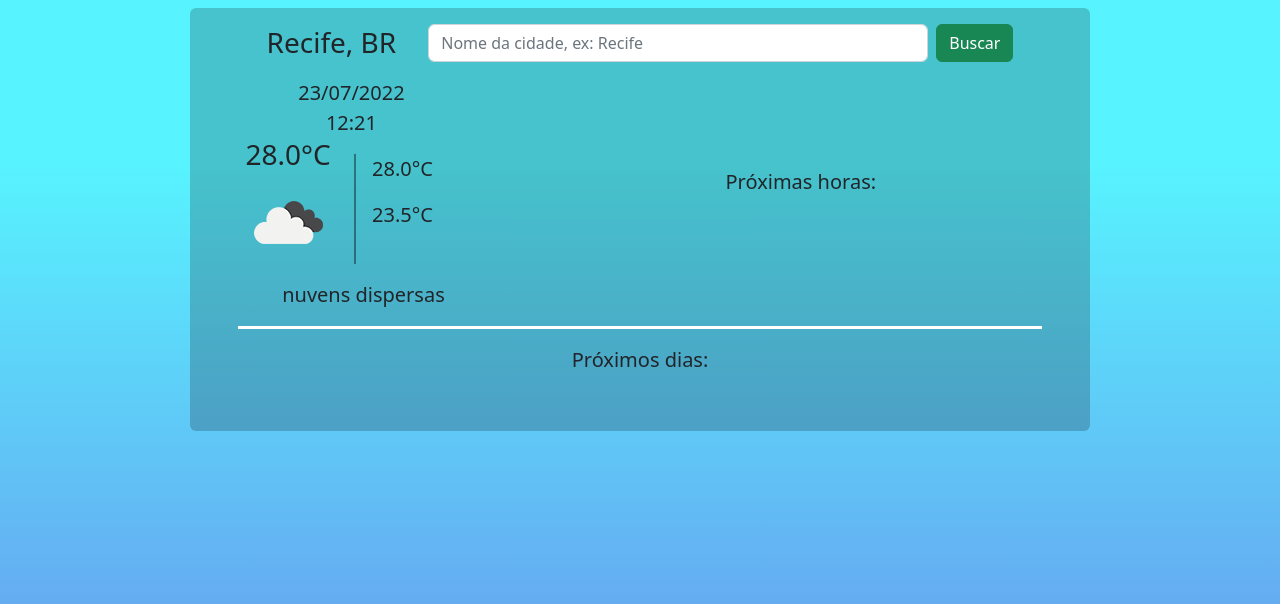
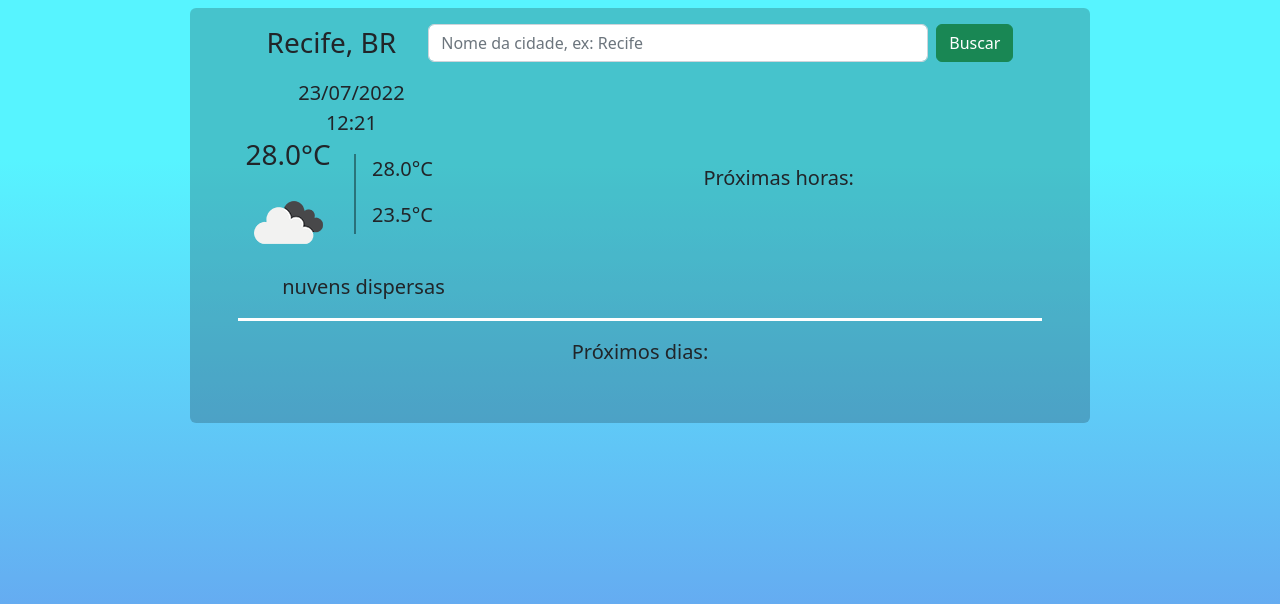
Before and after one commit to eduardosdl/ConsumoAPI, a plain HTML site: page public/index.html in a window 1280 px wide. Drawn offline with nearby package versions, Linux system fonts and the light colour scheme.

Commit message:
update card daily

```diff
--- a/style/style.css
+++ b/style/style.css
@@ -4,27 +4,10 @@ body {
 
 }
 
-/* h3, #search {
-    border: 1px solid red;
-
-} */
-
 #container{
     background-color: rgba(0, 0, 0, 0.2);
     padding: 0;
     max-width: 900px;
-}
-
-#hourly{
-    min-width: 350px;
-    max-width: 900px;
-    width: 60%;
-
-}
-
-#previousHour {
-    overflow-x: auto;
-
 }
 
 #search {
@@ -38,6 +21,30 @@ body {
     box-shadow: none;
 }
 
+#btn:focus{
+    box-shadow: none;
+    background-color: #198754;
+}
+
+.danger {
+    border: 1px solid #ff0000;
+    color: #ff0000;
+}
+
+ul li {
+    background-color: rgba(255, 255, 255,0.5);
+}
+
+#previousHour {
+    overflow-x: auto;
+}
+
+#hourly{
+    min-width: 350px;
+    max-width: 900px;
+    width: 65%;
+}
+
 #imgHour {
     height: 70px;
     width: 70px;
@@ -45,11 +52,7 @@ body {
 
 #minMax {
     border-left: 2px solid rgba(0, 0, 0, 0.4);
-    height: 110px;
-}
-
-ul li {
-    background-color: rgba(255, 255, 255,0.5);
+    height: 80px;
 }
 
 #previous {
@@ -64,16 +67,8 @@ ul li {
     overflow-x: auto;
 }
 
-#btn:focus{
-    box-shadow: none;
-    background-color: #198754;
+#today {
+    min-width: 350px;
+    max-width: 900px;
+    width: 89%;
 }
-
-.danger {
-    border: 1px solid #ff0000;
-    color: #ff0000;
-}
-
-/* section, div {
-    border: 1px solid red;
-} */
```
